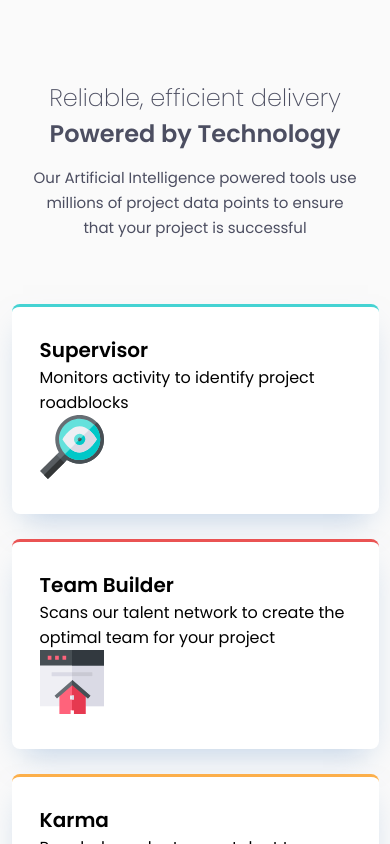
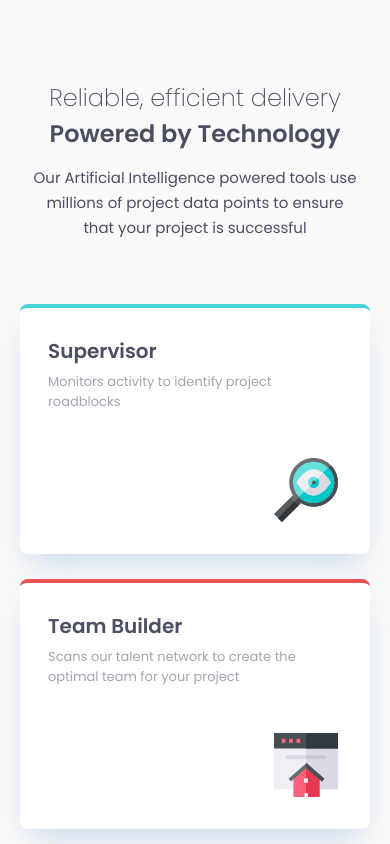
Before and after one commit to DonHeidi/four-card-section, a React (Create React App) app: page / in a window 390 px wide. Shown: the top 844 px of the page. Built offline with nearby package versions, Linux system fonts and the light colour scheme.

Commit message:
added responsive grid styling

```diff
--- a/src/components/Card/Card.module.css
+++ b/src/components/Card/Card.module.css
@@ -1,13 +1,19 @@
 @import '../../styles/colors.css';
 @import '../../styles/fonts.css';
 
+:root {
+    --padding-sm: 28px;
+    --padding-lg: 32px;
+}
+
 .container {
-   width: 311px;
+    position: relative;
+    min-width: 310px;
    background-color: white;
    box-shadow: 0px 15px 30px -11px hsla(213, 47%, 67%, .5) ;
    padding: 1.75rem;
    border-radius: 0.5rem;
-   border-top: 3.55px solid var(--clr-primary-blue);
+   border-top: 4px solid var(--clr-primary-blue);
 }
 
 .container:first-child {
@@ -15,15 +21,48 @@
 }
 
 .container:nth-child(2) {
-    border-top: 3.55px solid var(--clr-primary-red);
+    border-color: var(--clr-primary-red);
 }
 
 .container:nth-child(3) {
-    border-top: 3.55px solid var(--clr-primary-orange);
+    border-color: var(--clr-primary-orange);
 }
 
 .title {
-    font-size: var(--fw-bold);
+    font-weight: var(--fw-bold);
     font-size: 1.25rem;
+    color: var(--clr-neutral-very-dark-blue)
+}
 
+.copy {
+    font-size: 13px;
+    font-weight: var(--fw-regular);
+    max-width: 250px;
+    color: var(--clr-neutral-grayish-blue);
 }
+
+.icon {
+    aspect-ratio: 1 / 1;
+    height: 57px;
+    margin-top: 33px;
+    position: absolute;
+    margin: 28px;
+    bottom: 0;
+    right: 0;
+}
+
+@media only screen and (min-width: 376px) {
+    .container {
+        min-width: 350px;
+        min-height: 250px;
+    }
+
+    .icon {
+        height: 64px;
+        margin: 2rem;
+    }
+
+    .title {
+        margin-bottom: 6px;
+    }
+}
--- a/src/components/Card/index.tsx
+++ b/src/components/Card/index.tsx
@@ -14,8 +14,8 @@ const Card: FunctionComponent<CardProps> = ({ title, copy, icon }) => {
   return (
     <div className={styles.container}>
       <h2 className={styles.title}>{title}</h2>
-      <p>{copy}</p>
-      <img src={icon.url} alt={icon.alt} />
+      <p className={styles.copy}>{copy}</p>
+      <img className={styles.icon} src={icon.url} alt={icon.alt} />
     </div>
   );
 };
--- a/src/index.css
+++ b/src/index.css
@@ -4,21 +4,18 @@
 *, *:after, *:before {
   margin: 0;
   padding: 0;
+  box-sizing: border-box;
 }
 
 body {
-  margin: 0;
   font-family: 'Poppins', sans-serif;
   -webkit-font-smoothing: antialiased;
   -moz-osx-font-smoothing: grayscale;
-  min-height: 100vh;
   min-width: 100vw;
   background-color: var(--clr-neutra-light-gray);
 }
 
 main {
-  margin: auto;
-  min-width: 100%;
   display: grid;
   justify-content: center;
 }
```
Also changed, not shown: src/components/Grid/Grid.module.css (+0 -20 lines).
